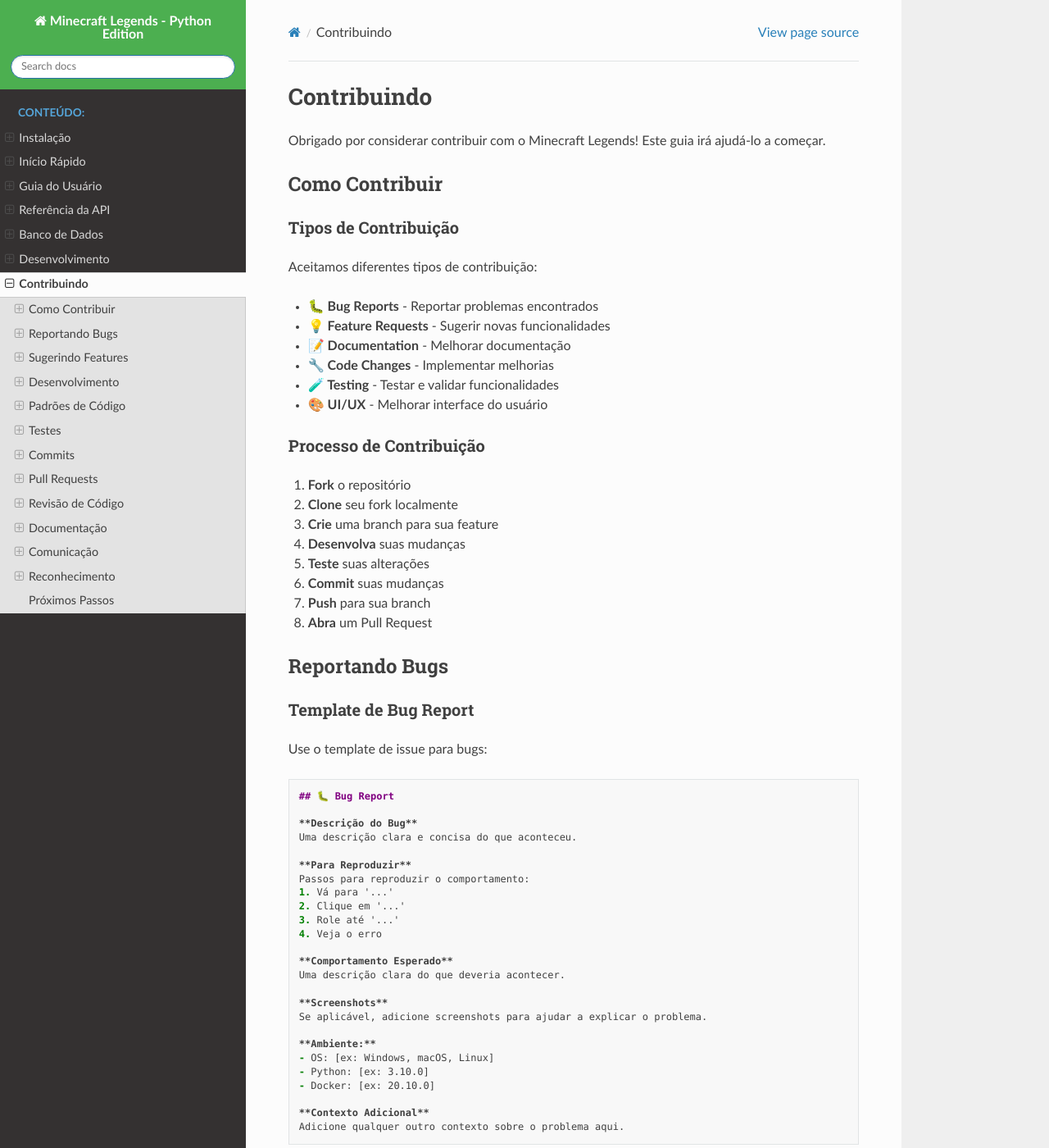
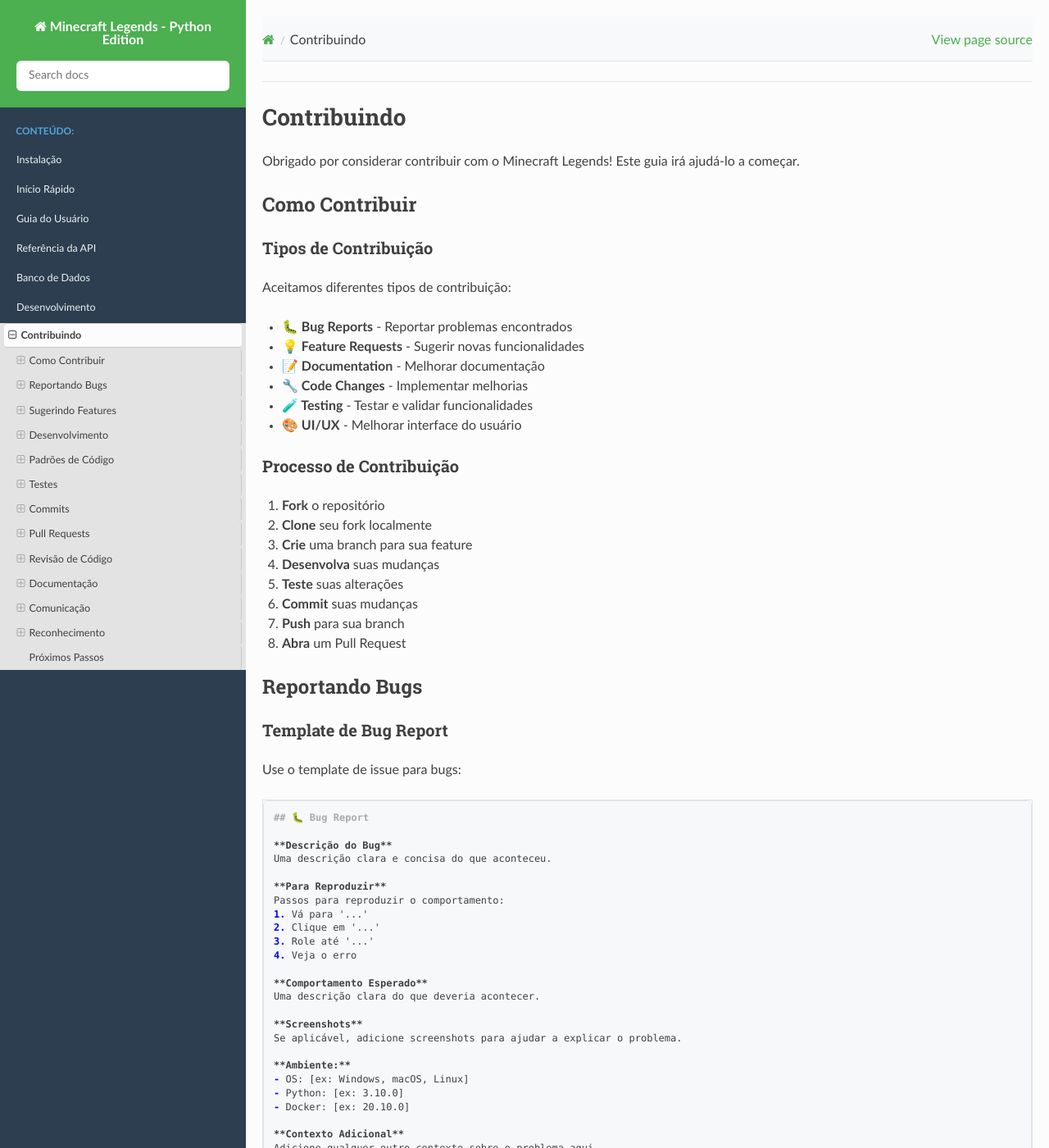
Before and after one commit to SBD1/2025.1-Minecraft, a Sphinx documentation site: the page built from docs/source/contributing.rst, in a window 1280 px wide and 1400 px high. Shown: the whole window at 82% size. Built offline with Sphinx 7.4.7 and the Read the Docs theme 3.1.0, drawn with Linux system fonts in a browser that asks for light colours; pages that are not in the unit, such as notebooks, are missing from menus.

Commit message:
Fixs page width

```diff
--- /dev/null
+++ b/docs/source/_static/custom.css
@@ -0,0 +1,231 @@
+/* Custom CSS for Minecraft Legends Documentation */
+
+/* Increase maximum width of the main content area */
+.wy-nav-content {
+    max-width: 1200px !important;
+}
+
+/* Make the content area more responsive */
+.wy-nav-content-wrap {
+    margin-left: 300px;
+}
+
+/* Adjust sidebar width for better balance */
+.wy-nav-side {
+    width: 300px;
+}
+
+/* Improve table layouts */
+.wy-table-responsive table td,
+.wy-table-responsive table th {
+    white-space: normal;
+}
+
+/* Better code block formatting */
+.highlight {
+    background: #f8f8f8;
+    border: 1px solid #e1e4e8;
+    border-radius: 6px;
+    padding: 16px;
+    overflow-x: auto;
+}
+
+/* Improve readability of long lines in code blocks */
+.highlight pre {
+    white-space: pre-wrap;
+    word-wrap: break-word;
+}
+
+/* Better formatting for admonitions */
+.admonition {
+    margin: 20px 0;
+    padding: 15px;
+    border-radius: 6px;
+}
+
+/* Improve navigation */
+.wy-menu-vertical {
+    width: 300px;
+}
+
+.wy-menu-vertical li {
+    width: 100%;
+}
+
+/* Better mobile responsiveness */
+@media (max-width: 768px) {
+    .wy-nav-content-wrap {
+        margin-left: 0;
+    }
+
+    .wy-nav-side {
+        width: 100%;
+        position: relative;
+    }
+
+    .wy-nav-content {
+        max-width: 100% !important;
+    }
+}
+
+/* Improve table responsiveness */
+.wy-table-responsive {
+    overflow-x: auto;
+    margin-bottom: 20px;
+}
+
+.wy-table-responsive table {
+    min-width: 600px;
+}
+
+/* Better formatting for long content */
+.wy-nav-content {
+    padding: 20px;
+}
+
+/* Improve code block readability */
+.literal-block {
+    background: #f6f8fa;
+    border: 1px solid #e1e4e8;
+    border-radius: 6px;
+    padding: 16px;
+    margin: 10px 0;
+    overflow-x: auto;
+}
+
+/* Better formatting for section headers */
+.section h1,
+.section h2,
+.section h3 {
+    margin-top: 30px;
+    margin-bottom: 15px;
+    padding-bottom: 10px;
+    border-bottom: 1px solid #e1e4e8;
+}
+
+/* Improve list formatting */
+.section ul,
+.section ol {
+    margin: 15px 0;
+    padding-left: 30px;
+}
+
+.section li {
+    margin: 5px 0;
+}
+
+/* Better formatting for external links */
+.reference.external {
+    background: #f1f8ff;
+    padding: 2px 6px;
+    border-radius: 3px;
+    text-decoration: none;
+}
+
+.reference.external:hover {
+    background: #dbedff;
+}
+
+/* Improve search box */
+.wy-side-nav-search {
+    background-color: #4CAF50;
+}
+
+/* Better formatting for version info */
+.wy-side-nav-search input[type="text"] {
+    border-radius: 4px;
+    border: none;
+    padding: 8px 12px;
+}
+
+/* Improve navigation breadcrumbs */
+.wy-breadcrumbs {
+    margin-bottom: 20px;
+    padding: 10px 0;
+    border-bottom: 1px solid #e1e4e8;
+}
+
+/* Better formatting for toctree */
+.toctree-wrapper {
+    margin: 20px 0;
+}
+
+.toctree-wrapper ul {
+    list-style: none;
+    padding-left: 0;
+}
+
+.toctree-wrapper li {
+    margin: 8px 0;
+    padding: 8px 12px;
+    background: #f8f9fa;
+    border-radius: 4px;
+    border-left: 3px solid #4CAF50;
+}
+
+.toctree-wrapper li:hover {
+    background: #e9ecef;
+}
+
+/* Improve code syntax highlighting */
+.highlight .hll { background-color: #ffffcc }
+.highlight .c { color: #999988; font-style: italic } /* Comment */
+.highlight .err { color: #a61717; background-color: #e3d2d2 } /* Error */
+.highlight .k { color: #000000; font-weight: bold } /* Keyword */
+.highlight .o { color: #000000; font-weight: bold } /* Operator */
+.highlight .cm { color: #999988; font-style: italic } /* Comment.Multiline */
+.highlight .cp { color: #999999; font-weight: bold; font-style: italic } /* Comment.Preproc */
+.highlight .c1 { color: #999988; font-style: italic } /* Comment.Single */
+.highlight .cs { color: #999999; font-weight: bold; font-style: italic } /* Comment.Special */
+.highlight .gd { color: #000000; background-color: #ffdddd } /* Generic.Deleted */
+.highlight .ge { color: #000000; font-style: italic } /* Generic.Emph */
+.highlight .gr { color: #aa0000 } /* Generic.Error */
+.highlight .gh { color: #999999 } /* Generic.Heading */
+.highlight .gi { color: #000000; background-color: #ddffdd } /* Generic.Inserted */
+.highlight .go { color: #888888 } /* Generic.Output */
+.highlight .gp { color: #555555 } /* Generic.Prompt */
+.highlight .gs { font-weight: bold } /* Generic.Strong */
+.highlight .gu { color: #aaaaaa } /* Generic.Subheading */
+.highlight .gt { color: #aa0000 } /* Generic.Traceback */
+.highlight .kc { color: #000000; font-weight: bold } /* Keyword.Constant */
+.highlight .kd { color: #000000; font-weight: bold } /* Keyword.Declaration */
+.highlight .kn { color: #000000; font-weight: bold } /* Keyword.Namespace */
+.highlight .kp { color: #000000; font-weight: bold } /* Keyword.Pseudo */
+.highlight .kr { color: #000000; font-weight: bold } /* Keyword.Reserved */
+.highlight .kt { color: #445588; font-weight: bold } /* Keyword.Type */
+.highlight .m { color: #009999 } /* Literal.Number */
+.highlight .s { color: #d01040 } /* Literal.String */
+.highlight .na { color: #008080 } /* Name.Attribute */
+.highlight .nb { color: #0086B3 } /* Name.Builtin */
+.highlight .nc { color: #445588; font-weight: bold } /* Name.Class */
+.highlight .no { color: #008080 } /* Name.Constant */
+.highlight .nd { color: #3c5d5d; font-weight: bold } /* Name.Decorator */
+.highlight .ni { color: #800080 } /* Name.Entity */
+.highlight .ne { color: #990000; font-weight: bold } /* Name.Exception */
+.highlight .nf { color: #990000; font-weight: bold } /* Name.Function */
+.highlight .nl { color: #990000; font-weight: bold } /* Name.Label */
+.highlight .nn { color: #555555 } /* Name.Namespace */
+.highlight .nt { color: #000080 } /* Name.Tag */
+.highlight .nv { color: #008080 } /* Name.Variable */
+.highlight .ow { color: #000000; font-weight: bold } /* Operator.Word */
+.highlight .w { color: #bbbbbb } /* Text.Whitespace */
+.highlight .mf { color: #009999 } /* Literal.Number.Float */
+.highlight .mh { color: #009999 } /* Literal.Number.Hex */
+.highlight .mi { color: #009999 } /* Literal.Number.Integer */
+.highlight .mo { color: #009999 } /* Literal.Number.Oct */
+.highlight .sb { color: #d01040 } /* Literal.String.Backtick */
+.highlight .sc { color: #d01040 } /* Literal.String.Char */
+.highlight .sd { color: #d01040 } /* Literal.String.Doc */
+.highlight .s2 { color: #d01040 } /* Literal.String.Double */
+.highlight .se { color: #d01040 } /* Literal.String.Escape */
+.highlight .sh { color: #d01040 } /* Literal.String.Heredoc */
+.highlight .si { color: #d01040 } /* Literal.String.Interpol */
+.highlight .sx { color: #d01040 } /* Literal.String.Other */
+.highlight .sr { color: #009926 } /* Literal.String.Regex */
+.highlight .s1 { color: #d01040 } /* Literal.String.Single */
+.highlight .ss { color: #990073 } /* Literal.String.Symbol */
+.highlight .bp { color: #999999 } /* Name.Builtin.Pseudo */
+.highlight .vc { color: #008080 } /* Name.Variable.Class */
+.highlight .vg { color: #008080 } /* Name.Variable.Global */
+.highlight .vi { color: #008080 } /* Name.Variable.Instance */
+.highlight .il { color: #009999 } /* Literal.Number.Integer.Long */
--- /dev/null
+++ b/docs/source/_templates/layout.html
@@ -0,0 +1,260 @@
+{%- extends "sphinx_rtd_theme/layout.html" %}
+
+{%- block extrahead %}
+{{ super() }}
+<style>
+    /* Additional custom styles */
+    .wy-nav-content {
+        max-width: none !important;
+        margin: auto;
+        padding: 20px;
+    }
+
+    /* Better responsive design */
+    @media (min-width: 1200px) {
+        .wy-nav-content {
+            max-width: 1400px !important;
+        }
+    }
+
+    @media (min-width: 1600px) {
+        .wy-nav-content {
+            max-width: 1600px !important;
+        }
+    }
+
+    /* Improve table layouts */
+    .wy-table-responsive {
+        margin-bottom: 20px;
+    }
+
+    .wy-table-responsive table {
+        width: 100%;
+        border-collapse: collapse;
+    }
+
+    .wy-table-responsive table th,
+    .wy-table-responsive table td {
+        padding: 8px 12px;
+        border: 1px solid #e1e4e8;
+        text-align: left;
+        vertical-align: top;
+    }
+
+    .wy-table-responsive table th {
+        background-color: #f6f8fa;
+        font-weight: bold;
+    }
+
+    /* Better code block formatting */
+    .highlight {
+        margin: 15px 0;
+    }
+
+    .highlight pre {
+        margin: 0;
+        padding: 16px;
+        background-color: #f6f8fa;
+        border: 1px solid #e1e4e8;
+        border-radius: 6px;
+        overflow-x: auto;
+    }
+
+    /* Improve section headers */
+    .section h1,
+    .section h2,
+    .section h3,
+    .section h4 {
+        margin-top: 30px;
+        margin-bottom: 15px;
+        padding-bottom: 10px;
+        border-bottom: 2px solid #4CAF50;
+        color: #2c3e50;
+    }
+
+    .section h1 {
+        font-size: 2.2em;
+        color: #4CAF50;
+    }
+
+    .section h2 {
+        font-size: 1.8em;
+        color: #34495e;
+    }
+
+    .section h3 {
+        font-size: 1.4em;
+        color: #2c3e50;
+    }
+
+    /* Better list formatting */
+    .section ul,
+    .section ol {
+        margin: 15px 0;
+        padding-left: 30px;
+    }
+
+    .section li {
+        margin: 8px 0;
+        line-height: 1.6;
+    }
+
+    /* Improve admonitions */
+    .admonition {
+        margin: 20px 0;
+        padding: 15px 20px;
+        border-radius: 8px;
+        border-left: 4px solid;
+    }
+
+    .admonition.note {
+        background-color: #e3f2fd;
+        border-left-color: #2196f3;
+    }
+
+    .admonition.warning {
+        background-color: #fff3e0;
+        border-left-color: #ff9800;
+    }
+
+    .admonition.danger {
+        background-color: #ffebee;
+        border-left-color: #f44336;
+    }
+
+    .admonition.tip {
+        background-color: #e8f5e8;
+        border-left-color: #4caf50;
+    }
+
+    /* Better navigation */
+    .wy-menu-vertical {
+        font-size: 14px;
+    }
+
+    .wy-menu-vertical li {
+        margin: 2px 0;
+    }
+
+    .wy-menu-vertical a {
+        padding: 8px 15px;
+        border-radius: 4px;
+        margin: 2px 5px;
+    }
+
+    .wy-menu-vertical a:hover {
+        background-color: #4CAF50;
+        color: white;
+    }
+
+    /* Improve search */
+    .wy-side-nav-search {
+        background-color: #4CAF50;
+        padding: 20px;
+    }
+
+    .wy-side-nav-search input[type="text"] {
+        border-radius: 6px;
+        border: none;
+        padding: 10px 15px;
+        font-size: 14px;
+    }
+
+    /* Better breadcrumbs */
+    .wy-breadcrumbs {
+        margin-bottom: 20px;
+        padding: 15px 0;
+        border-bottom: 1px solid #e1e4e8;
+        background-color: #f8f9fa;
+        border-radius: 4px;
+    }
+
+    .wy-breadcrumbs a {
+        color: #4CAF50;
+        text-decoration: none;
+    }
+
+    .wy-breadcrumbs a:hover {
+        text-decoration: underline;
+    }
+
+    /* Improve mobile responsiveness */
+    @media (max-width: 768px) {
+        .wy-nav-content {
+            padding: 10px;
+        }
+
+        .section h1 {
+            font-size: 1.8em;
+        }
+
+        .section h2 {
+            font-size: 1.5em;
+        }
+
+        .section h3 {
+            font-size: 1.3em;
+        }
+    }
+
+    /* Better code syntax highlighting */
+    .highlight .k { color: #0000ff; font-weight: bold; }
+    .highlight .s { color: #a31515; }
+    .highlight .c1 { color: #008000; font-style: italic; }
+    .highlight .mi { color: #098658; }
+    .highlight .n { color: #001080; }
+    .highlight .o { color: #000000; font-weight: bold; }
+    .highlight .p { color: #000000; }
+    .highlight .na { color: #ff0000; }
+    .highlight .nb { color: #0000ff; }
+    .highlight .nc { color: #267f99; font-weight: bold; }
+    .highlight .nd { color: #000000; font-weight: bold; }
+    .highlight .ne { color: #000000; font-weight: bold; }
+    .highlight .nf { color: #795e26; font-weight: bold; }
+    .highlight .nl { color: #000000; font-weight: bold; }
+    .highlight .nn { color: #000000; }
+    .highlight .nt { color: #0000ff; font-weight: bold; }
+    .highlight .nv { color: #001080; }
+
+    /* Minecraft theme colors */
+    .wy-side-nav-search {
+        background: linear-gradient(135deg, #4CAF50 0%, #45a049 100%);
+    }
+
+    .wy-nav-side {
+        background: #2c3e50;
+    }
+
+    .wy-menu-vertical a {
+        color: #ecf0f1;
+    }
+
+    .wy-menu-vertical a:hover {
+        background: #4CAF50;
+        color: white;
+    }
+
+    /* Footer improvements */
+    .rst-footer-buttons {
+        margin-top: 30px;
+        padding-top: 20px;
+        border-top: 1px solid #e1e4e8;
+    }
+
+    .rst-footer-buttons .btn {
+        background-color: #4CAF50;
+        color: white;
+        padding: 10px 20px;
+        border-radius: 4px;
+        text-decoration: none;
+        margin: 5px;
+        display: inline-block;
+    }
+
+    .rst-footer-buttons .btn:hover {
+        background-color: #45a049;
+        color: white;
+        text-decoration: none;
+    }
+</style>
+{%- endblock %}
--- a/docs/source/conf.py
+++ b/docs/source/conf.py
@@ -70,7 +70,22 @@
     'style_external_links': False,
     'vcs_pageview_mode': '',
     'style_nav_header_background': '#4CAF50',
+    'canonical_url': '',
+    'analytics_id': '',
+    'collapse_navigation': True,
+    'sticky_navigation': True,
+    'navigation_depth': 4,
+    'includehidden': True,
+    'titles_only': False,
+    'github_url': 'https://github.com/SBD1/2025.1-Minecraft',
+    'show_sphinx': True,
+    'show_copyright': True,
 }
+
+# Custom CSS files
+html_css_files = [
+    'custom.css',
+]
 
 # The name of an image file (relative to this directory) to place at the top
 # of the sidebar.
```
Also changed, not shown: 1 other file.
